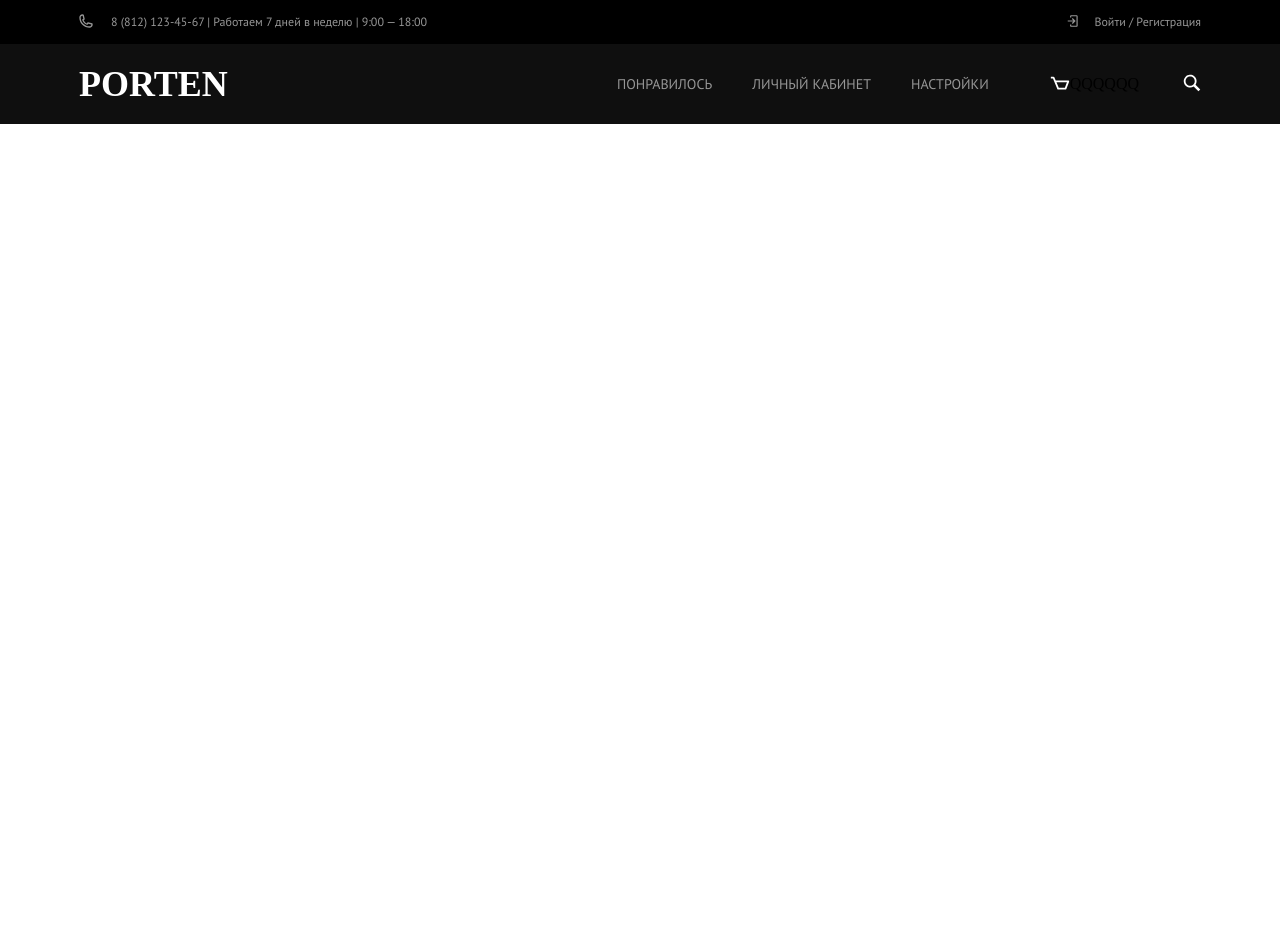
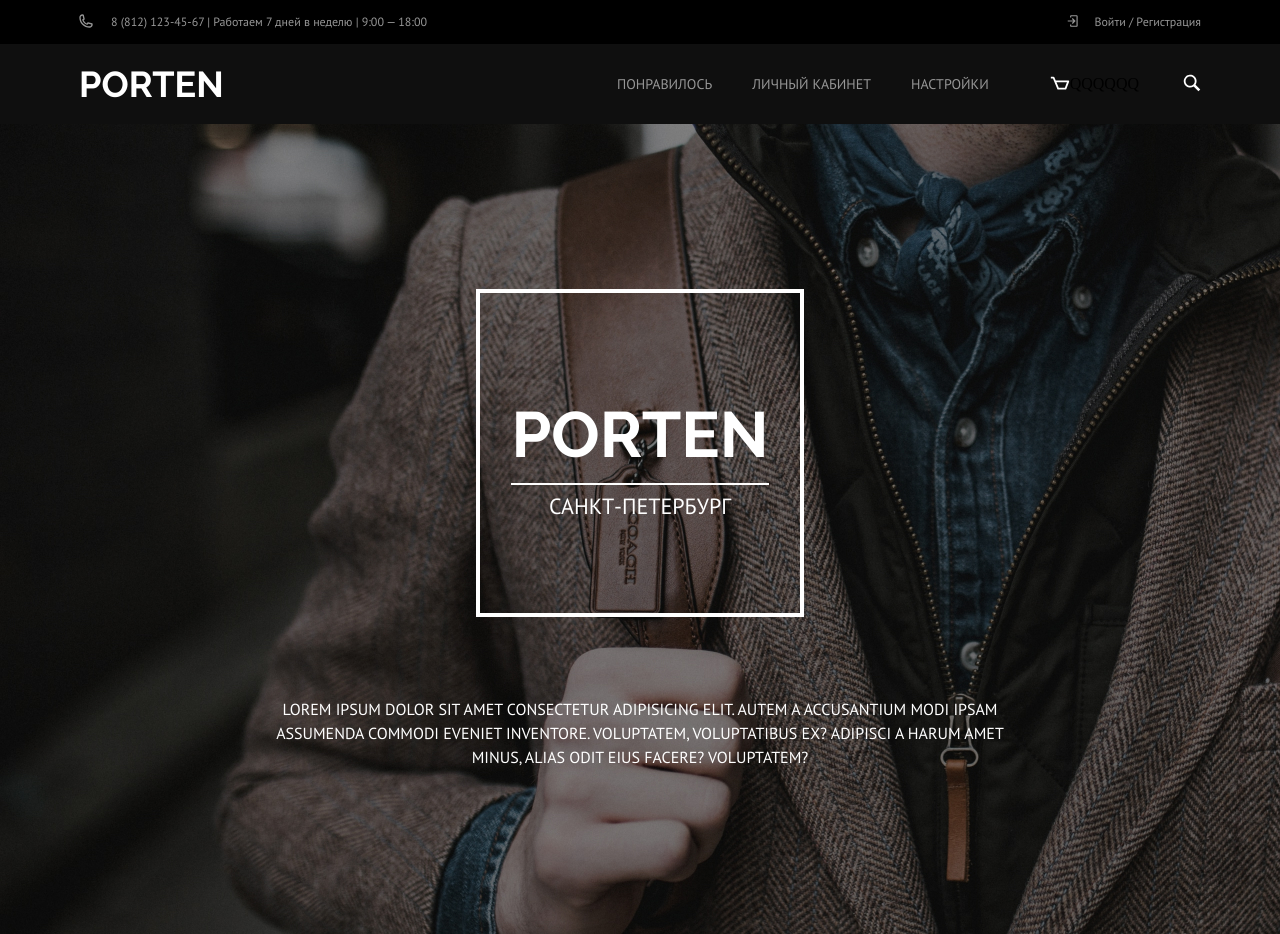
Before and after one commit to haaaaaaai/burda, a plain HTML site: page верстка/index.html in a window 1280 px wide. Before the commit the page ends 800 px from the top, so only its background shows below. Drawn offline with Linux system fonts and the light colour scheme.

Commit message:
create logo

```diff
--- a/верстка/index.html
+++ b/верстка/index.html
@@ -6,11 +6,13 @@
     <meta http-equiv="X-UA-Compatible" content="IE=edge">
     <meta name="viewport" content="width=q, initial-scale=1.0">
     <title>Document</title>
+    <style>
+        @import url('https://fonts.googleapis.com/css2?family=Noto+Sans+Mono:wght@400;700&family=PT+Sans&family=Playfair+Display:wght@400;700&display=swap');
+        @import url('https://fonts.googleapis.com/css2?family=Raleway:wght@400;700&display=swap');
+    </style>
     <link rel="stylesheet" href="reset.css">
     <link rel="stylesheet" href="index.css">
-    <style>
-        @import url('https://fonts.googleapis.com/css2?family=Noto+Sans+Mono:wght@400;700&family=PT+Sans&family=Playfair+Display:wght@400;700&display=swap');
-    </style>
+
 </head>
 
 <body>
@@ -63,6 +65,15 @@
         </nav>
         </div>
     </header>
+    <main class="main">
+        <section class="logo">
+            <div class="logo__container">
+                <h2 class="logo__header">PORTEN</h2>
+                <p class="logo__location">Санкт-Петербург</p>
+            </div>
+            <div class="logo_text">Lorem ipsum dolor sit amet consectetur adipisicing elit. Autem a accusantium modi ipsam assumenda commodi eveniet inventore. Voluptatem, voluptatibus ex? Adipisci a harum amet minus, alias odit eius facere? Voluptatem?</div>
+        </section>
+    </main>
 </body>
 
 </html>
--- a/верстка/index.scss
+++ b/верстка/index.scss
@@ -69,7 +69,7 @@
         }
         // .nav__logo
         &__logo {
-            font-family: 'Post No Bills Jaffna';
+            font-family: 'Raleway';
             font-style: normal;
             font-weight: 700;
             font-size: 36px;
@@ -115,3 +115,63 @@
             }
         }
     }
+
+    .main {}
+
+    .logo {
+        background-image: url(img/background.jpg);
+        background-repeat: no-repeat;
+        background-size: cover;
+        height: 810px;
+        display: flex;
+        flex-direction: column;
+        justify-content: center;
+        align-items: center;
+        // .logo_text
+        &_text {
+            font-family: 'PT Sans';
+            font-style: normal;
+            font-weight: 400;
+            font-size: 16px;
+            line-height: 150%;
+            /* or 24px */
+            text-align: center;
+            text-transform: uppercase;
+            color: #FFFFFF;
+            width: 730px;
+        }
+        // .logo__container
+        &__container {
+            width: 320px;
+            height: 320px;
+            border: solid 4px white;
+            margin-bottom: 80px;
+            display: flex;
+            justify-content: center;
+            align-items: center;
+            flex-direction: column;
+        }
+        // .logo__header
+        &__header {
+            font-family: 'Raleway';
+            font-style: normal;
+            font-weight: 700;
+            font-size: 64px;
+            line-height: 96px;
+            text-align: center;
+            border-bottom: 2px solid white;
+            margin-bottom: 7px;
+            color: #FFFFFF;
+        }
+        // .logo__location
+        &__location {
+            font-family: 'PT Sans';
+            font-style: normal;
+            font-weight: 400;
+            font-size: 22px;
+            line-height: 28px;
+            text-align: center;
+            text-transform: uppercase;
+            color: #FFFFFF;
+        }
+    }
```
Also changed, not shown: верстка/img/background.jpg (added), верстка/index.css, 1 other file.
